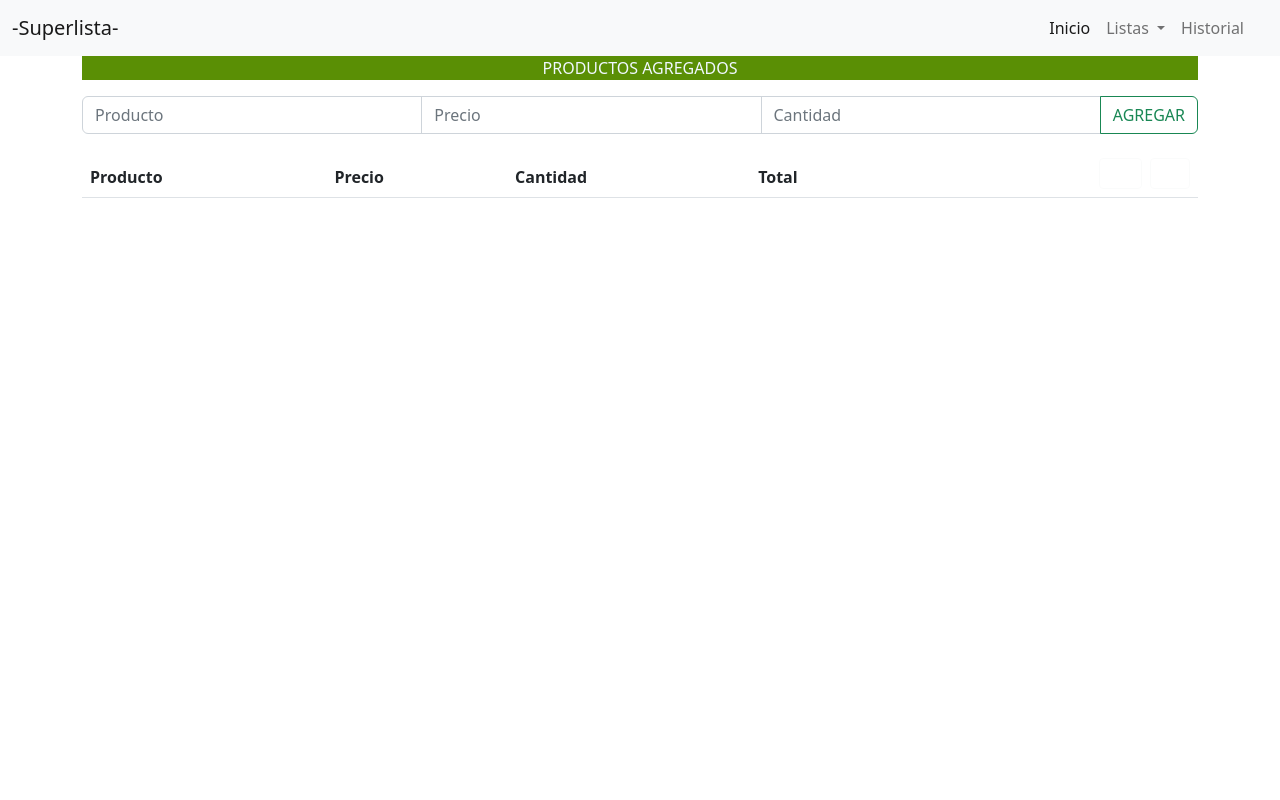
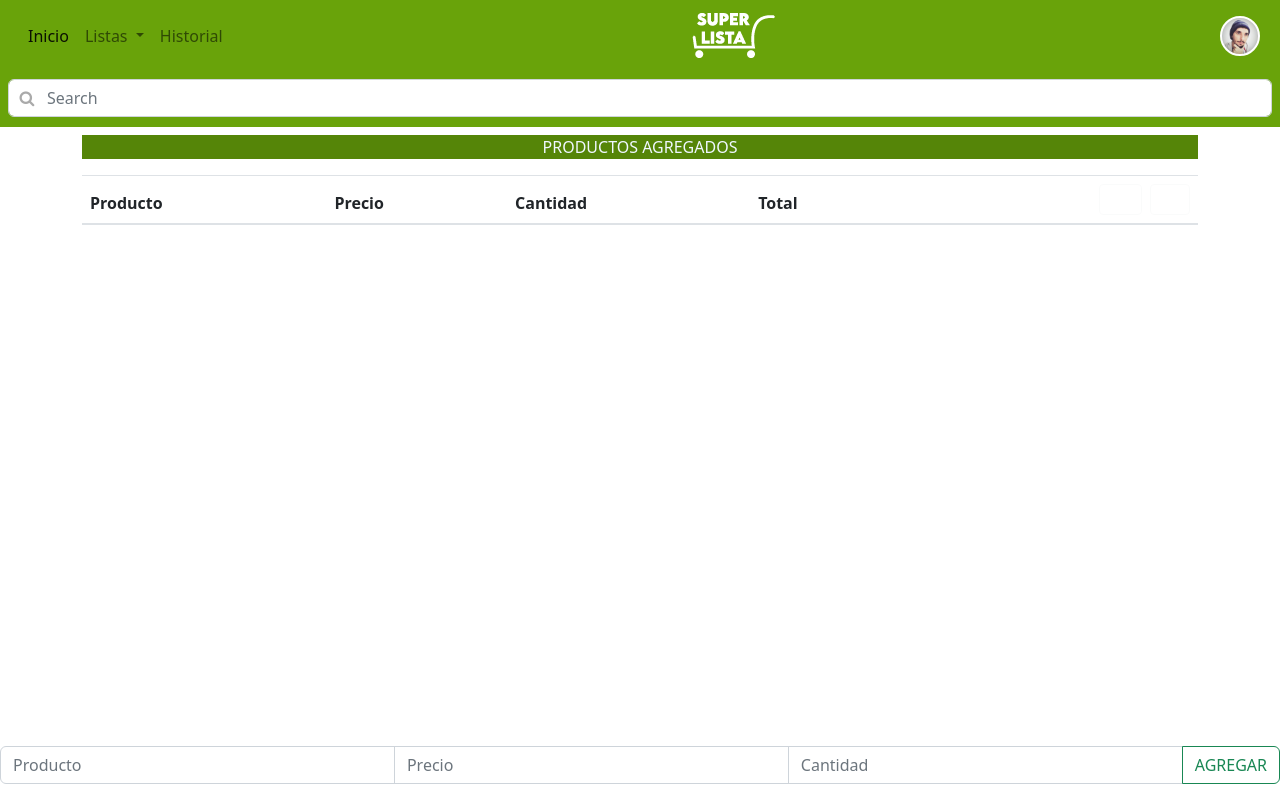
Before and after one commit to LeoYab/JavaScritp, a website: page index.html in a window 1280 px wide. Drawn offline with nearby package versions, Linux system fonts and the light colour scheme.

Commit message:
Se estila html

```diff
--- a/index.html
+++ b/index.html
@@ -5,32 +5,40 @@
   <meta charset="UTF-8">
   <meta http-equiv="X-UA-Compatible" content="IE=edge">
   <meta name="viewport" content="width=device-width, initial-scale=1.0">
+  <!-- Bootstrap CSS -->
+  <link rel='stylesheet' href='https://cdnjs.cloudflare.com/ajax/libs/twitter-bootstrap/4.1.3/css/bootstrap.min.css'>
+  <!-- Font Awesome CSS -->
+  <link rel='stylesheet' href='https://cdnjs.cloudflare.com/ajax/libs/font-awesome/4.7.0/css/font-awesome.min.css'>
   <link href="https://cdn.jsdelivr.net/npm/bootstrap@5.2.0/dist/css/bootstrap.min.css" rel="stylesheet"
     integrity="sha384-gH2yIJqKdNHPEq0n4Mqa/HGKIhSkIHeL5AyhkYV8i59U5AR6csBvApHHNl/vI1Bx" crossorigin="anonymous">
+
   <link rel="stylesheet" href="./css/style.css">
   <title>Desafío</title>
 </head>
 
 <body>
   <header>
-    <nav class="navbar bg-light navbar-expand-lg">
-      <div class="container-fluid">
-        <a class="navbar-brand" href="#">-Superlista-</a>
-        <button class="navbar-toggler" type="button" data-bs-toggle="offcanvas" data-bs-target="#offcanvasNavbar" aria-controls="offcanvasNavbar">
+    <nav class="navbar navbar-expand-lg">
+      <div class="navbarCol container-fluid ml-2 mr-2">
+
+        <button class="navbar-toggler navbar-dark" type="button" data-bs-toggle="offcanvas"
+          data-bs-target="#offcanvasNavbar" aria-controls="offcanvasNavbar">
           <span class="navbar-toggler-icon"></span>
         </button>
-        <div class="offcanvas offcanvas-end w-50" tabindex="-1" id="offcanvasNavbar" aria-labelledby="offcanvasNavbarLabel">
+        <div class="offcanvas offcanvas-start flex-grow-0" tabindex="-1" id="offcanvasNavbar"
+          aria-labelledby="offcanvasNavbarLabel">
           <div class="offcanvas-header">
             <h5 class="offcanvas-title" id="offcanvasNavbarLabel">Menu</h5>
             <button type="button" class="btn-close" data-bs-dismiss="offcanvas" aria-label="Close"></button>
           </div>
           <div class="offcanvas-body">
-            <ul class="navbar-nav justify-content-end flex-grow-1 pe-3">
+            <ul class="navbar-nav justify-content-start flex-grow-1 pe-3">
               <li class="nav-item">
                 <a class="nav-link active" aria-current="page" href="#">Inicio</a>
               </li>
               <li class="nav-item dropdown">
-                <a class="nav-link dropdown-toggle" href="#" role="button" data-bs-toggle="dropdown" aria-expanded="false">
+                <a class="nav-link dropdown-toggle" href="#" role="button" data-bs-toggle="dropdown"
+                  aria-expanded="false">
                   Listas
                 </a>
                 <ul class="dropdown-menu">
@@ -45,34 +53,30 @@
               <li class="nav-item">
                 <a class="nav-link" href="#">Historial</a>
               </li>
-
-
-
-
             </ul>
-
           </div>
         </div>
+        <div>
+        <a class="logo navbar-brand text-white m-0" href="#"><img src="./images/logo.png" alt="Logo"></a>
       </div>
+        <div class="usrProf"></div>
+      </div>
+
     </nav>
+    <div class="form-group has-search m-2">
+      <span class="fa fa-search form-control-feedback"></span>
+      <input type="text" class="form-control" placeholder="Search">
+    </div>
 
   </header>
 
-  <main class="container-fluid container-md">
+  <main class="container-fluid container-md mt-2">
+
+
     <div class="barraLista">
       <p class="text-center">PRODUCTOS AGREGADOS
       <p>
     </div>
-    <div class="input-group mb-3">
-      <input id="cantProd" type="text" class="form-control" placeholder="Producto"
-        aria-describedby="button-addon2">
-      <input id="precIngr" type="number" class="form-control" placeholder="Precio"
-        aria-describedby="button-addon2">
-        <input id="cantIngr" type="number" class="form-control" placeholder="Cantidad"
-        aria-describedby="button-addon2">
-      <button onclick="addProd()" class="btn btn-outline-success" type="button" id="button-addon2">AGREGAR</button>
-    </div>
-
     <table class="table table-striped">
       <thead>
         <tr>
@@ -93,7 +97,12 @@
 
       </tbody>
     </table>
-
+    <div class="input-group mb-3 fixed-bottom">
+      <input id="cantProd" type="text" class="form-control" placeholder="Producto" aria-describedby="button-addon2">
+      <input id="precIngr" type="number" class="form-control" placeholder="Precio" aria-describedby="button-addon2">
+      <input id="cantIngr" type="number" class="form-control" placeholder="Cantidad" aria-describedby="button-addon2">
+      <button onclick="addProd()" class="btn btn-outline-success" type="button" id="button-addon2">AGREGAR</button>
+    </div>
   </main>
   <script src="./js/main.js"></script>
   <script src="https://cdn.jsdelivr.net/npm/bootstrap@5.2.0/dist/js/bootstrap.bundle.min.js"
--- a/sass/styles.scss
+++ b/sass/styles.scss
@@ -4,9 +4,22 @@
     box-sizing: border-box;
 }
 
+header{
+    background-color: #69a30a;
+    padding-bottom: 2px;
+  }
+
+  nav{
+    background-color: #69a30a;
+  }
+
+  .navbarCol{
+    background-color: #69a30a;
+  }
+
 
 .barraLista {
-    background-color: rgb(90, 143, 5);
+    background-color: #558508;
     color: aliceblue;
 }
 
@@ -18,3 +31,48 @@
 strong {
     font-size: 0.8rem;
 }
+
+.has-search .form-control {
+    padding-left: 2.375rem;
+}
+
+.has-search .form-control-feedback {
+    position: absolute;
+    z-index: 2;
+    display: block;
+    width: 2.375rem;
+    height: 2.375rem;
+    line-height: 2.375rem;
+    text-align: center;
+    pointer-events: none;
+    color: #aaa;
+}
+
+.navbar-toggler {
+    padding: none;
+    font-size: none;
+    line-height: none;
+    color: none;
+    background-color: none;
+    border: none;
+    border-radius: none;
+    transition: none;
+}
+
+.navbar-toggler:focus {
+    box-shadow: none;
+}
+
+.usrProf{
+    background-image:url("../images/usr1.jpg");
+    background-repeat: round;
+    width: 40px;
+    height: 40px;
+    border: 2px solid white;
+    border-radius: 20px;
+
+}
+
+.navbar-dark .navbar-toggler-icon {
+    background-image: url("../images/menubur.png");
+}
```
Also changed, not shown: css/style.css, images/logo.png (added), images/menubur.png (added), images/usr1.jpg (added).
